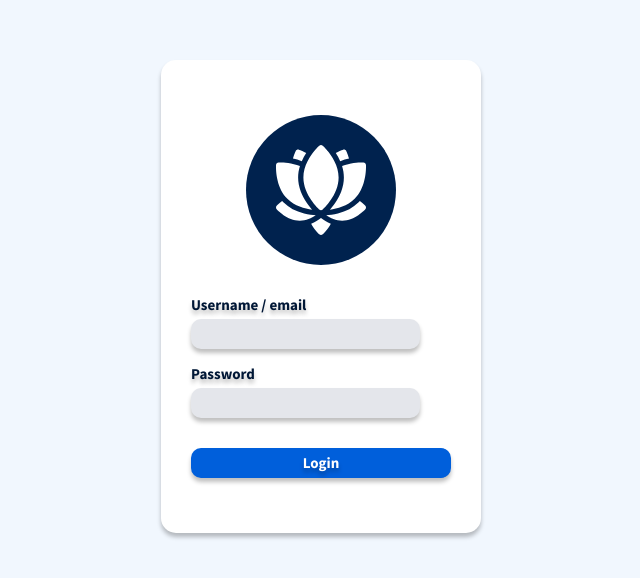
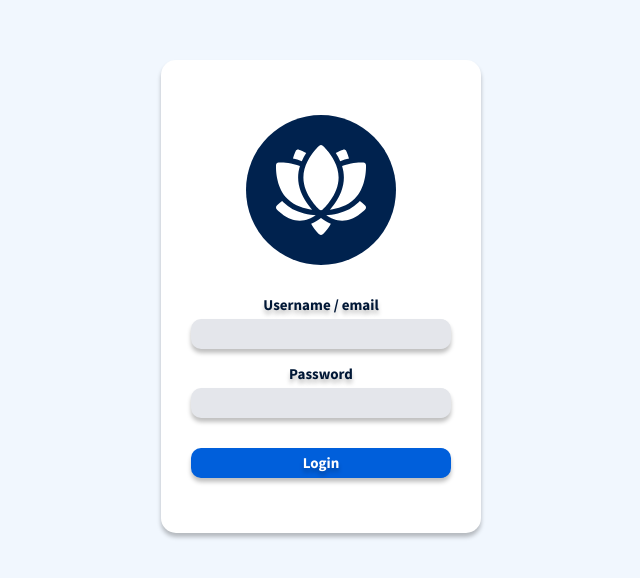
Before and after one commit to hyfi06/HALAH-Laboratories-Platform, a Next.js app: page / in a window 1280 px wide. Shown: the part 104-682 px from the top of the page, without its empty margins (319-959 px from the left). Built offline with nearby package versions, Linux system fonts and the light colour scheme; a web font is replaced by a local one.

Commit message:
[FIX] Login styles fixed

```diff
--- a/src/assets/styles/components/Login.scss
+++ b/src/assets/styles/components/Login.scss
@@ -31,6 +31,8 @@
     }
 
     .input__label {
+      @include colCenCen;
+      width: 100%;
       text-align: center;
     }
 
```
